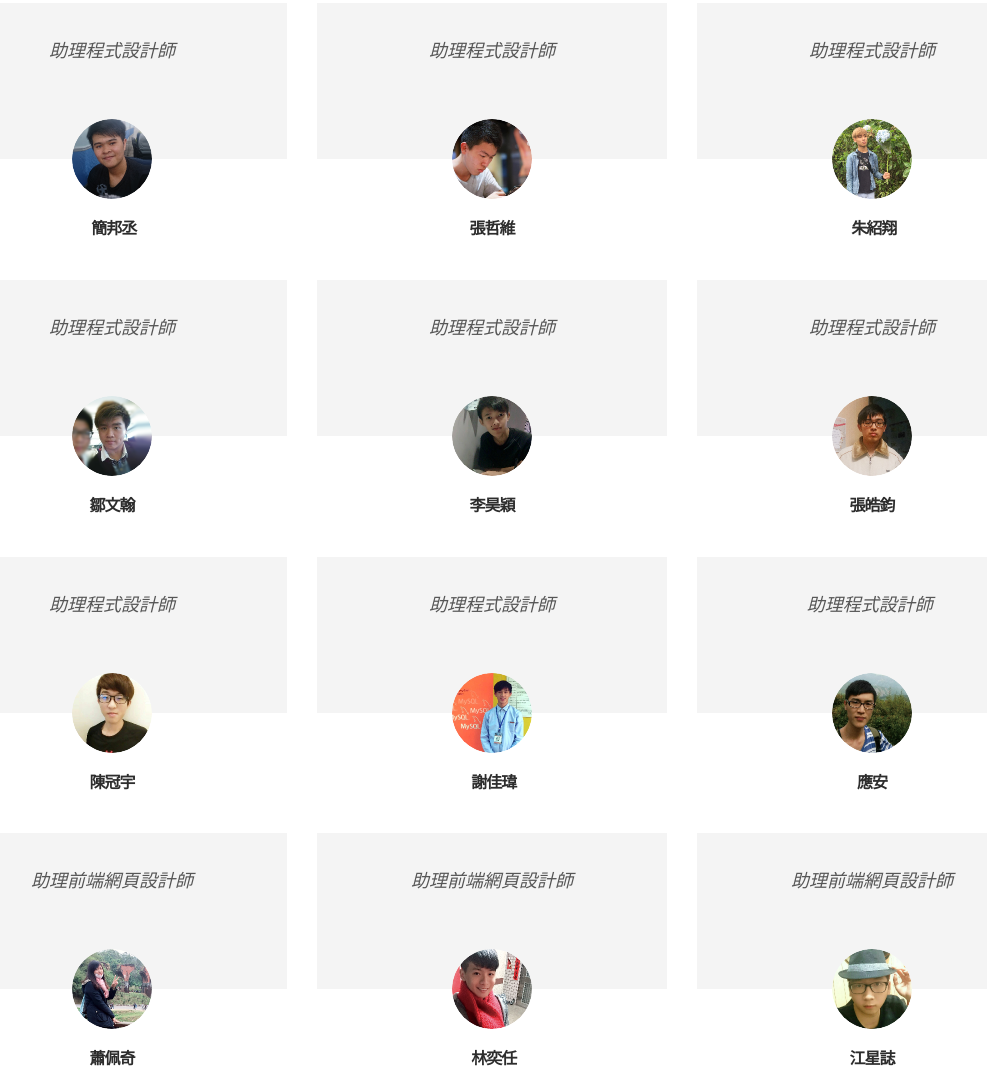
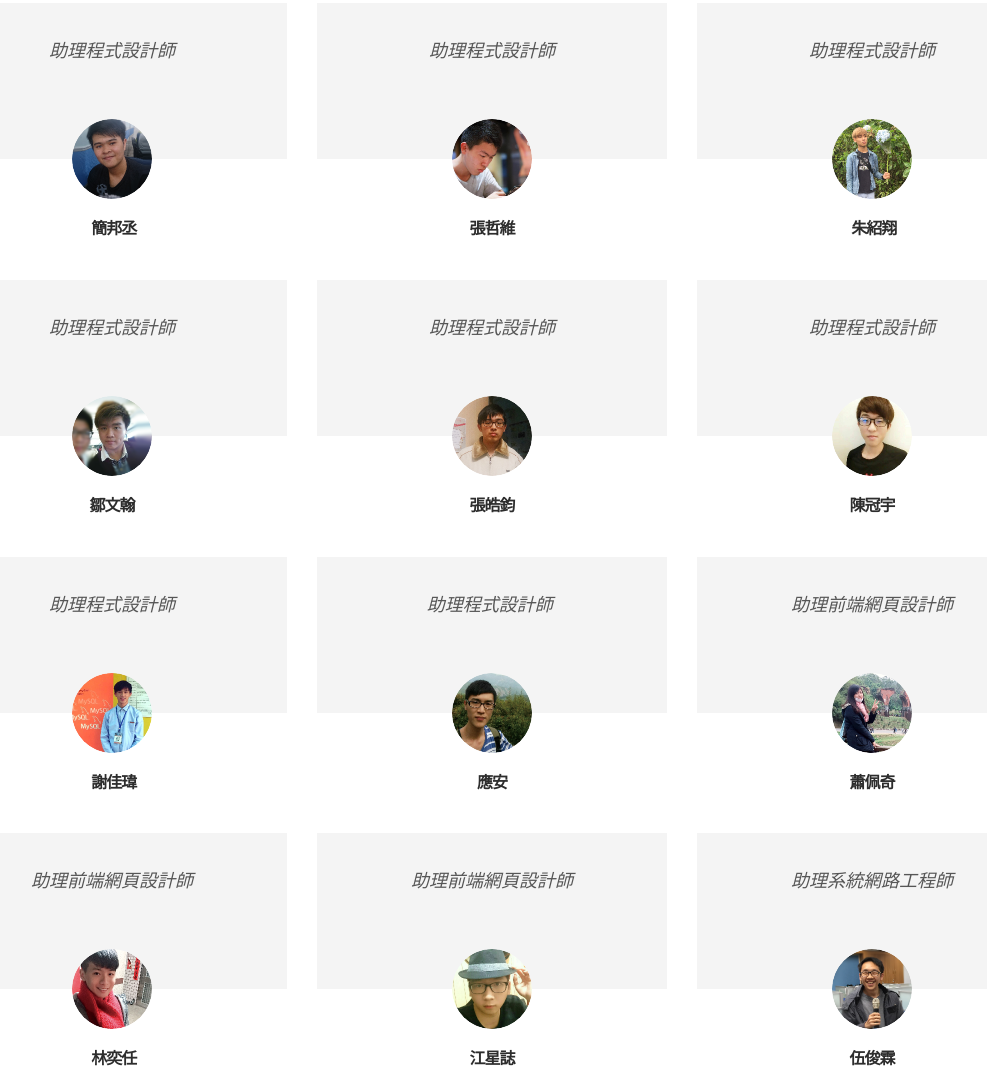
Before and after one commit to tonydott09/about, a plain HTML site: page team.html in a window 1280 px wide. Shown: the part 1199-2279 px from the top of the page, without its empty margins (148-1135 px from the left). Drawn offline with Linux system fonts and the light colour scheme.

Commit message:
Remove someone

```diff
--- a/team.html
+++ b/team.html
@@ -197,16 +197,6 @@
                         <div class="mbr-author card-footer">
                             <div class="mbr-author-img"><img src="assets/images/160x160-79.png" class="img-circle"></div>
                             <div class="mbr-author-name">鄒文翰</div>
-
-                        </div>
-                    </div>
-                </div><div class="col-xs-12 col-lg-4">
-
-                    <div class="mbr-testimonial card mbr-testimonial-lg">
-                        <div class="card-block">助理程式設計師</div>
-                        <div class="mbr-author card-footer">
-                            <div class="mbr-author-img"><img src="assets/images/160x160-48.png" class="img-circle"></div>
-                            <div class="mbr-author-name">李昊穎</div>
 
                         </div>
                     </div>
```
